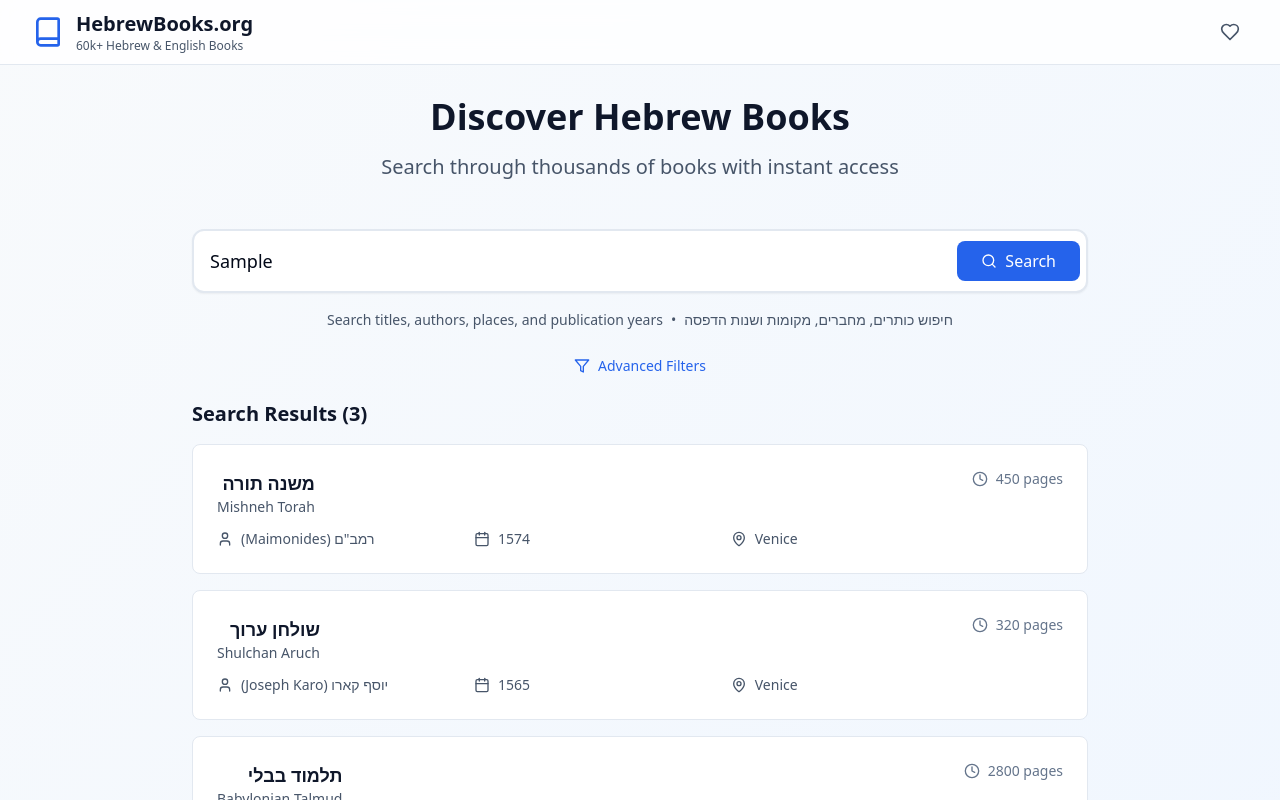
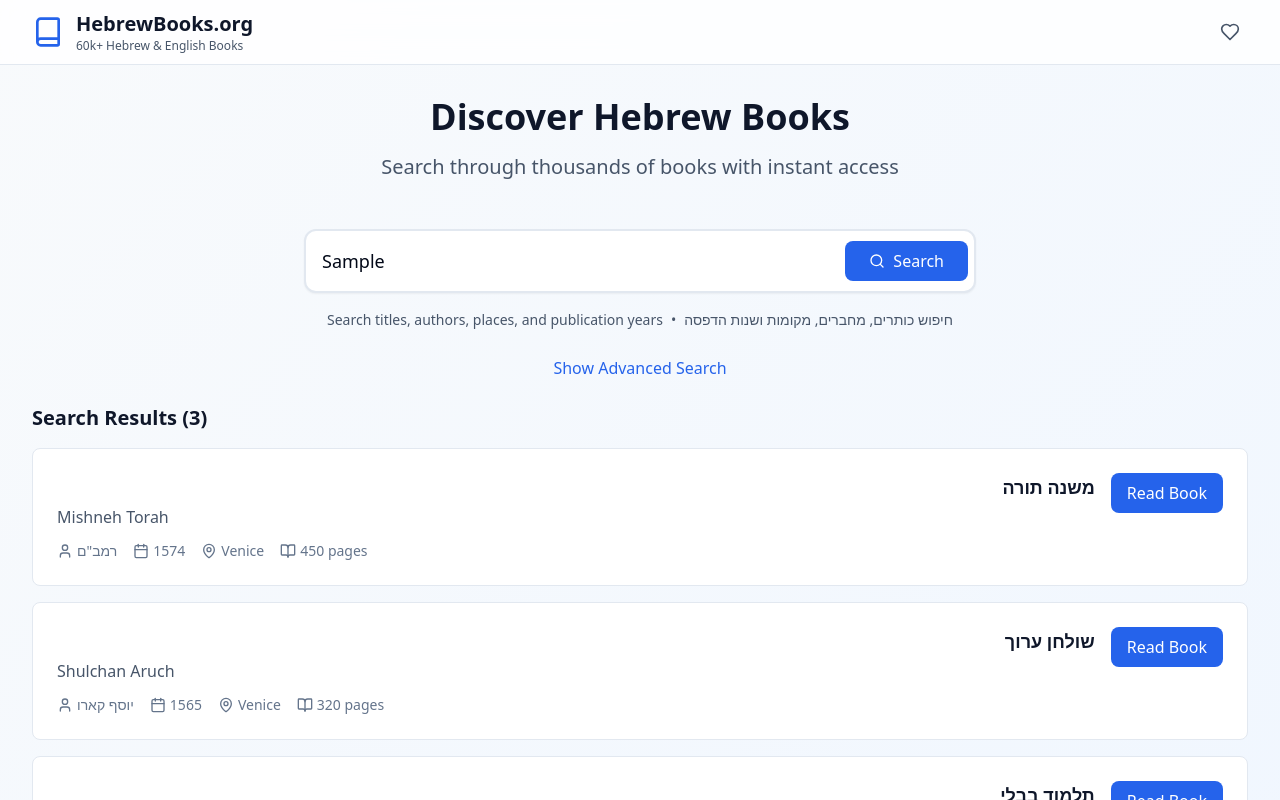
Before and after one commit to shmuliev/hebrew-books-at-hand, a React (Vite) app: page / in a window 1280 px wide. Both pictures are taken after typing "Sample" into the empty fields and a click on the button "Search". Shown: the top 800 px of the page. Built offline with nearby package versions, Linux system fonts and the light colour scheme.

Commit message:
Reverted to commit e2ead29895e642fb760837b457f3dfba92d9ff8b

```diff
--- a/src/components/BookViewer.tsx
+++ b/src/components/BookViewer.tsx
@@ -1,3 +1,4 @@
+
 import React, { useState, useRef, useEffect } from 'react';
 import { Search, ChevronLeft, ChevronRight, ZoomIn, ZoomOut, X, BookOpen, ArrowLeft, ArrowRight } from 'lucide-react';
 
@@ -38,13 +39,13 @@ export const BookViewer: React.FC<BookViewerProps> = ({ book, onClose }) => {
 
   const nextPage = () => {
     if (currentPage < book.pages) {
-      setCurrentPage(currentPage + 1);
+      setCurrentPage(isRTL ? currentPage - 1 : currentPage + 1);
     }
   };
 
   const prevPage = () => {
     if (currentPage > 1) {
-      setCurrentPage(currentPage - 1);
+      setCurrentPage(isRTL ? currentPage + 1 : currentPage - 1);
     }
   };
 
--- a/src/components/SearchInterface.tsx
+++ b/src/components/SearchInterface.tsx
@@ -15,24 +15,38 @@ export const SearchInterface: React.FC<SearchInterfaceProps> = ({
   isSearching
 }) => {
   const [query, setQuery] = useState('');
-  const [showFilters, setShowFilters] = useState(false);
   const [filters, setFilters] = useState({
-    dateRange: { start: '', end: '' },
     language: '',
-    category: '',
+    yearFrom: '',
+    yearTo: '',
+    place: '',
     author: ''
   });
+  const [showFilters, setShowFilters] = useState(false);
+  const [suggestions, setSuggestions] = useState([]);
   const [showSuggestions, setShowSuggestions] = useState(false);
   const searchRef = useRef<HTMLInputElement>(null);
 
-  const suggestions = [
-    'Mishneh Torah',
-    'Shulchan Aruch',
-    'Talmud Bavli',
-    'Rambam',
-    'Rashi',
-    'Venice 1565'
+  const mockSuggestions = [
+    { type: 'title', text: 'משנה תורה', textEn: 'Mishneh Torah' },
+    { type: 'author', text: 'רמב"ם', textEn: 'Maimonides' },
+    { type: 'title', text: 'שולחן ערוך', textEn: 'Shulchan Aruch' },
+    { type: 'place', text: 'Venice' },
+    { type: 'year', text: '1574' }
   ];
+
+  useEffect(() => {
+    if (query.length > 1) {
+      const filtered = mockSuggestions.filter(s =>
+        s.text.includes(query) ||
+        s.textEn?.toLowerCase().includes(query.toLowerCase())
+      );
+      setSuggestions(filtered);
+      setShowSuggestions(true);
+    } else {
+      setShowSuggestions(false);
+    }
+  }, [query]);
 
   const handleSearch = () => {
     if (query.trim()) {
@@ -47,56 +61,24 @@ export const SearchInterface: React.FC<SearchInterfaceProps> = ({
     }
   };
 
-  const handleSuggestionClick = (suggestion: string) => {
-    setQuery(suggestion);
+  const selectSuggestion = (suggestion: any) => {
+    setQuery(suggestion.text);
     setShowSuggestions(false);
-    setTimeout(() => {
-      onSearch(suggestion, filters);
-    }, 100);
+    setTimeout(() => handleSearch(), 100);
   };
-
-  const handleInputFocus = () => {
-    if (query.length > 0) {
-      setShowSuggestions(true);
-    }
-  };
-
-  const handleInputBlur = () => {
-    // Delay to allow suggestion clicks
-    setTimeout(() => setShowSuggestions(false), 200);
-  };
-
-  const handleInputChange = (e: React.ChangeEvent<HTMLInputElement>) => {
-    const value = e.target.value;
-    setQuery(value);
-    setShowSuggestions(value.length > 0);
-  };
-
-  useEffect(() => {
-    const handleClickOutside = (event: MouseEvent) => {
-      if (searchRef.current && !searchRef.current.contains(event.target as Node)) {
-        setShowSuggestions(false);
-      }
-    };
-
-    document.addEventListener('mousedown', handleClickOutside);
-    return () => document.removeEventListener('mousedown', handleClickOutside);
-  }, []);
 
   return (
     <div className="space-y-6">
       {/* Search Bar */}
-      <div className="relative w-full max-w-4xl mx-auto">
+      <div className="relative max-w-2xl mx-auto">
         <div className="space-y-4">
           <div className="relative">
             <input
               ref={searchRef}
               type="text"
               value={query}
-              onChange={handleInputChange}
+              onChange={(e) => setQuery(e.target.value)}
               onKeyPress={handleKeyPress}
-              onFocus={handleInputFocus}
-              onBlur={handleInputBlur}
               placeholder="Search in English or Hebrew"
               className="w-full px-4 py-4 pr-32 text-lg bg-white border-2 border-slate-200 rounded-xl focus:border-blue-500 focus:outline-none shadow-sm transition-all"
               dir="auto"
@@ -121,21 +103,29 @@ export const SearchInterface: React.FC<SearchInterfaceProps> = ({
         </div>
 
         {/* Suggestions Dropdown */}
-        {showSuggestions && (
-          <div className="absolute top-full left-0 right-0 mt-2 bg-white border border-slate-200 rounded-lg shadow-lg z-10 max-h-60 overflow-y-auto">
-            {suggestions
-              .filter(suggestion =>
-                suggestion.toLowerCase().includes(query.toLowerCase())
-              )
-              .map((suggestion, index) => (
+        {showSuggestions && suggestions.length > 0 && (
+          <div className="absolute top-16 left-0 right-0 mt-2 bg-white border border-slate-200 rounded-lg shadow-lg z-50 max-h-60 overflow-y-auto">
+            {suggestions.map((suggestion, index) => (
               <button
                 key={index}
-                  onClick={() => handleSuggestionClick(suggestion)}
-                  className="w-full text-left px-4 py-3 hover:bg-slate-50 transition-colors border-b border-slate-100 last:border-b-0"
+                onClick={() => selectSuggestion(suggestion)}
+                className="w-full text-left px-4 py-3 hover:bg-slate-50 border-b border-slate-100 last:border-b-0 flex items-center gap-3"
               >
-                  <div className="flex items-center gap-3">
-                    <BookOpen className="h-4 w-4 text-slate-400" />
-                    <span className="text-slate-700">{suggestion}</span>
+                <div className="flex-shrink-0">
+                  {suggestion.type === 'title' && <BookOpen className="h-4 w-4 text-blue-600" />}
+                  {suggestion.type === 'author' && <User className="h-4 w-4 text-green-600" />}
+                  {suggestion.type === 'place' && <MapPin className="h-4 w-4 text-purple-600" />}
+                  {suggestion.type === 'year' && <Calendar className="h-4 w-4 text-orange-600" />}
+                </div>
+                <div className="flex-1">
+                  <div className="font-medium text-slate-900" dir="auto">
+                    {suggestion.text}
+                  </div>
+                  {suggestion.textEn && (
+                    <div className="text-sm text-slate-500">
+                      {suggestion.textEn}
+                    </div>
+                  )}
                 </div>
               </button>
             ))}
@@ -143,59 +133,25 @@ export const SearchInterface: React.FC<SearchInterfaceProps> = ({
         )}
       </div>
 
-      {/* Advanced Filters Toggle */}
+      {/* Advanced Filters */}
       <div className="text-center">
         <button
           onClick={() => setShowFilters(!showFilters)}
-          className="text-blue-600 hover:text-blue-700 font-medium text-sm flex items-center gap-2 mx-auto"
+          className="text-blue-600 hover:text-blue-700 font-medium"
         >
-          <Filter className="h-4 w-4" />
-          {showFilters ? 'Hide Filters' : 'Advanced Filters'}
+          {showFilters ? 'Hide Advanced Search' : 'Show Advanced Search'}
         </button>
       </div>
 
-      {/* Advanced Filters section */}
       {showFilters && (
         <div className="bg-white rounded-lg border border-slate-200 p-6 max-w-4xl mx-auto">
-          <div className="grid grid-cols-1 md:grid-cols-2 lg:grid-cols-4 gap-4">
+          <div className="grid grid-cols-1 md:grid-cols-2 lg:grid-cols-3 gap-4">
             <div>
-              <label className="block text-sm font-medium text-slate-700 mb-2">
-                <Calendar className="inline h-4 w-4 mr-1" />
-                Date Range
-              </label>
-              <div className="space-y-2">
-                <input
-                  type="text"
-                  placeholder="From year"
-                  value={filters.dateRange.start}
-                  onChange={(e) => setFilters({
-                    ...filters,
-                    dateRange: { ...filters.dateRange, start: e.target.value }
-                  })}
-                  className="w-full px-3 py-2 border border-slate-300 rounded-lg focus:border-blue-500 focus:outline-none"
-                />
-                <input
-                  type="text"
-                  placeholder="To year"
-                  value={filters.dateRange.end}
-                  onChange={(e) => setFilters({
-                    ...filters,
-                    dateRange: { ...filters.dateRange, end: e.target.value }
-                  })}
-                  className="w-full px-3 py-2 border border-slate-300 rounded-lg focus:border-blue-500 focus:outline-none"
-                />
-              </div>
-            </div>
-
-            <div>
-              <label className="block text-sm font-medium text-slate-700 mb-2">
-                <BookOpen className="inline h-4 w-4 mr-1" />
-                Language
-              </label>
+              <label className="block text-sm font-medium text-slate-700 mb-2">Language</label>
               <select
                 value={filters.language}
-                onChange={(e) => setFilters({ ...filters, language: e.target.value })}
-                className="w-full px-3 py-2 border border-slate-300 rounded-lg focus:border-blue-500 focus:outline-none"
+                onChange={(e) => setFilters({...filters, language: e.target.value})}
+                className="w-full p-2 border border-slate-300 rounded-md focus:border-blue-500 focus:outline-none"
               >
                 <option value="">All Languages</option>
                 <option value="hebrew">Hebrew</option>
@@ -203,87 +159,104 @@ export const SearchInterface: React.FC<SearchInterfaceProps> = ({
                 <option value="aramaic">Aramaic</option>
               </select>
             </div>
-
             <div>
-              <label className="block text-sm font-medium text-slate-700 mb-2">
-                <Filter className="inline h-4 w-4 mr-1" />
-                Category
-              </label>
-              <select
-                value={filters.category}
-                onChange={(e) => setFilters({ ...filters, category: e.target.value })}
-                className="w-full px-3 py-2 border border-slate-300 rounded-lg focus:border-blue-500 focus:outline-none"
-              >
-                <option value="">All Categories</option>
-                <option value="halacha">Halacha</option>
-                <option value="kabbalah">Kabbalah</option>
-                <option value="philosophy">Philosophy</option>
-                <option value="history">History</option>
-              </select>
+              <label className="block text-sm font-medium text-slate-700 mb-2">Year From</label>
+              <input
+                type="number"
+                value={filters.yearFrom}
+                onChange={(e) => setFilters({...filters, yearFrom: e.target.value})}
+                placeholder="1450"
+                className="w-full p-2 border border-slate-300 rounded-md focus:border-blue-500 focus:outline-none"
+              />
             </div>
-
             <div>
-              <label className="block text-sm font-medium text-slate-700 mb-2">
-                <User className="inline h-4 w-4 mr-1" />
-                Author
-              </label>
+              <label className="block text-sm font-medium text-slate-700 mb-2">Year To</label>
+              <input
+                type="number"
+                value={filters.yearTo}
+                onChange={(e) => setFilters({...filters, yearTo: e.target.value})}
+                placeholder="1800"
+                className="w-full p-2 border border-slate-300 rounded-md focus:border-blue-500 focus:outline-none"
+              />
+            </div>
+            <div>
+              <label className="block text-sm font-medium text-slate-700 mb-2">Place Printed</label>
               <input
                 type="text"
-                placeholder="Author name"
+                value={filters.place}
+                onChange={(e) => setFilters({...filters, place: e.target.value})}
+                placeholder="Venice, Amsterdam..."
+                className="w-full p-2 border border-slate-300 rounded-md focus:border-blue-500 focus:outline-none"
+              />
+            </div>
+            <div>
+              <label className="block text-sm font-medium text-slate-700 mb-2">Author</label>
+              <input
+                type="text"
                 value={filters.author}
-                onChange={(e) => setFilters({ ...filters, author: e.target.value })}
-                className="w-full px-3 py-2 border border-slate-300 rounded-lg focus:border-blue-500 focus:outline-none"
+                onChange={(e) => setFilters({...filters, author: e.target.value})}
+                placeholder="רמב״ם, Maimonides..."
+                className="w-full p-2 border border-slate-300 rounded-md focus:border-blue-500 focus:outline-none"
+                dir="auto"
               />
             </div>
           </div>
         </div>
       )}
 
-      {/* Search Results section */}
+      {/* Search Results */}
       {searchResults.length > 0 && (
-        <div className="max-w-4xl mx-auto">
-          <h3 className="text-xl font-semibold text-slate-900 mb-4">
+        <div className="space-y-4">
+          <div className="flex items-center justify-between">
+            <h3 className="text-xl font-semibold text-slate-900">
               Search Results ({searchResults.length})
             </h3>
-          <div className="space-y-4">
+          </div>
+
+          <div className="grid gap-4">
             {searchResults.map((book) => (
               <div
                 key={book.id}
                 onClick={() => onBookSelect(book)}
-                className="bg-white rounded-lg border border-slate-200 p-6 hover:shadow-md transition-shadow cursor-pointer"
+                className="bg-white rounded-lg border border-slate-200 p-6 hover:shadow-md hover:border-blue-300 transition-all cursor-pointer group"
               >
-                <div className="flex items-start justify-between">
+                <div className="flex justify-between items-start gap-4">
                   <div className="flex-1">
-                    <div className="flex items-center gap-4 mb-3">
-                      <div>
-                        <h4 className="text-lg font-semibold text-slate-900" dir="auto">
+                    <div className="flex items-start gap-4">
+                      <div className="flex-1">
+                        <h4 className="text-lg font-semibold text-slate-900 group-hover:text-blue-600 transition-colors" dir="auto">
                           {book.titleHebrew}
                         </h4>
-                        <p className="text-sm text-slate-600">
+                        {book.titleEnglish && (
+                          <p className="text-slate-600 mt-1">
                             {book.titleEnglish}
                           </p>
+                        )}
+                        <div className="flex items-center gap-4 mt-3 text-sm text-slate-500">
+                          <span className="flex items-center gap-1">
+                            <User className="h-4 w-4" />
+                            <span dir="auto">{book.authorHebrew}</span>
+                          </span>
+                          <span className="flex items-center gap-1">
+                            <Calendar className="h-4 w-4" />
+                            {book.yearPrinted}
+                          </span>
+                          <span className="flex items-center gap-1">
+                            <MapPin className="h-4 w-4" />
+                            {book.placePrinted}
+                          </span>
+                          <span className="flex items-center gap-1">
+                            <BookOpen className="h-4 w-4" />
+                            {book.pages} pages
+                          </span>
                         </div>
                       </div>
-
-                    <div className="grid grid-cols-1 md:grid-cols-3 gap-4 text-sm text-slate-600">
-                      <div className="flex items-center gap-2">
-                        <User className="h-4 w-4" />
-                        <span dir="auto">{book.authorHebrew} ({book.authorEnglish})</span>
-                      </div>
-                      <div className="flex items-center gap-2">
-                        <Calendar className="h-4 w-4" />
-                        <span>{book.yearPrinted}</span>
-                      </div>
-                      <div className="flex items-center gap-2">
-                        <MapPin className="h-4 w-4" />
-                        <span>{book.placePrinted}</span>
+                      <div className="text-right">
+                        <button className="bg-blue-600 text-white px-4 py-2 rounded-lg hover:bg-blue-700 transition-colors">
+                          Read Book
+                        </button>
                       </div>
                     </div>
-                  </div>
-
-                  <div className="flex items-center gap-2 text-sm text-slate-500">
-                    <Clock className="h-4 w-4" />
-                    <span>{book.pages} pages</span>
                   </div>
                 </div>
               </div>
@@ -291,6 +264,13 @@ export const SearchInterface: React.FC<SearchInterfaceProps> = ({
           </div>
         </div>
       )}
+
+      {isSearching && (
+        <div className="text-center py-8">
+          <div className="inline-block animate-spin rounded-full h-8 w-8 border-b-2 border-blue-600"></div>
+          <p className="mt-2 text-slate-600">Searching through 60,000+ books...</p>
+        </div>
+      )}
     </div>
   );
 };
```
Lines whose indentation alone changed are shown as unchanged.
